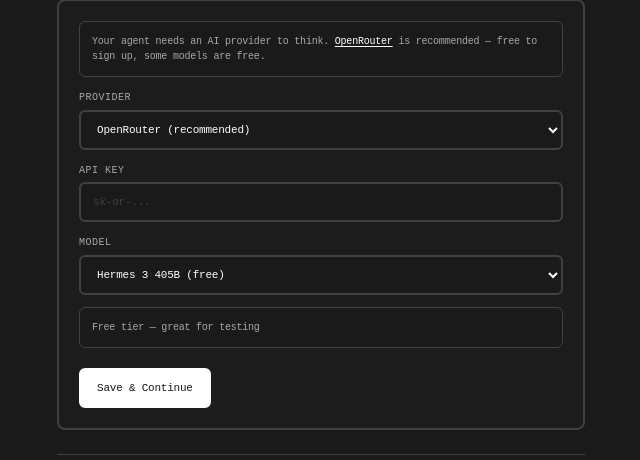
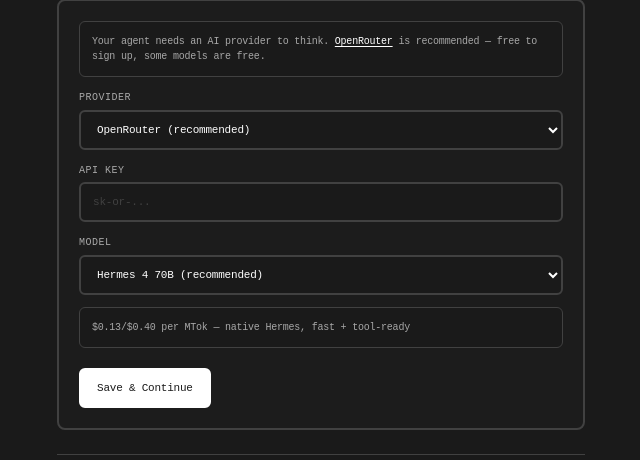
Before and after one commit to 0xmonas/booa-hermes-template, a Python web app: template templates/wizard/step3_provider.html in a window 1280 px wide. Shown: the part 169-629 px from the top of the page, without its empty margins (319-959 px from the left). Run offline with Jinja, Linux system fonts and the light colour scheme; the template is opened without the code that fills it, so the values that code supplies are empty; some web fonts are replaced.

Commit message:
Fix tool-use 404 and align providers with Hermes runtime
Users hit "No endpoints found that support tool use" on OpenRouter
because default models (Hermes 3 :free, GPT-4o, etc.) had no
tool-capable endpoints. Replace the catalog with models verified to
support tool calling, and make Hermes 4 70B the default.

Remove `openai` and `nous` from the provider dropdown — Hermes has no
`openai` provider ID (GPT is reached via OpenRouter or Codex OAuth),
and Nous Portal requires OAuth, not an API key. OpenAI models remain
accessible via OpenRouter.

Fix writer.py env var mapping: `deepseek` now writes DEEPSEEK_API_KEY
(was silently falling through to OPENAI_API_KEY), and `custom` gets
its own branch.

```diff
--- a/booa/writer.py
+++ b/booa/writer.py
@@ -164,7 +164,9 @@ def write_config(hermes_home: str, provider: str, api_key: str, model: str,
         env_lines.append(f"OPENROUTER_API_KEY={api_key}")
     elif provider == "anthropic":
         env_lines.append(f"ANTHROPIC_API_KEY={api_key}")
-    elif provider == "openai":
+    elif provider == "deepseek":
+        env_lines.append(f"DEEPSEEK_API_KEY={api_key}")
+    elif provider == "custom":
         env_lines.append(f"OPENAI_API_KEY={api_key}")
     else:
         env_lines.append(f"OPENAI_API_KEY={api_key}")
--- a/server.py
+++ b/server.py
@@ -207,7 +207,7 @@ async def wizard_step3(request: Request):
 
     wizard_data["provider"] = form.get("provider", "openrouter")
     wizard_data["api_key"] = form.get("api_key", "")
-    wizard_data["model"] = form.get("model", "nousresearch/hermes-3-llama-3.1-405b")
+    wizard_data["model"] = form.get("model", "nousresearch/hermes-4-70b")
 
     return RedirectResponse("/wizard?step=4", status_code=303)
 
--- a/templates/wizard/step3_provider.html
+++ b/templates/wizard/step3_provider.html
@@ -22,8 +22,6 @@
       <select name="provider" id="provider" onchange="updateModels()">
         <option value="openrouter" selected>OpenRouter (recommended)</option>
         <option value="anthropic">Anthropic (Claude)</option>
-        <option value="openai">OpenAI</option>
-        <option value="nous">Nous Portal</option>
         <option value="deepseek">DeepSeek</option>
         <option value="custom">Custom endpoint</option>
       </select>
@@ -46,32 +44,29 @@
 <script>
 const models = {
   openrouter: [
-    { value: "nousresearch/hermes-3-llama-3.1-405b:free", label: "Hermes 3 405B (free)", info: "Free tier — great for testing" },
-    { value: "google/gemma-3-1b-it:free", label: "Gemma 3 1B (free)", info: "Free tier — lightweight" },
-    { value: "anthropic/claude-sonnet-4-6", label: "Claude Sonnet 4.6", info: "$3/$15 per MTok — fast + intelligent" },
-    { value: "anthropic/claude-opus-4-6", label: "Claude Opus 4.6", info: "$5/$25 per MTok — most intelligent" },
-    { value: "anthropic/claude-haiku-4-5-20251001", label: "Claude Haiku 4.5", info: "$1/$5 per MTok — fastest" },
+    { value: "nousresearch/hermes-4-70b", label: "Hermes 4 70B (recommended)", info: "$0.13/$0.40 per MTok — native Hermes, fast + tool-ready" },
+    { value: "nousresearch/hermes-4-405b", label: "Hermes 4 405B", info: "$1/$3 per MTok — native Hermes flagship" },
+    { value: "nousresearch/hermes-2-pro-llama-3-8b", label: "Hermes 2 Pro 8B", info: "$0.14/$0.14 per MTok — Hermes 2, tool-call specialist" },
+    { value: "openai/gpt-oss-120b:free", label: "GPT-OSS 120B (free)", info: "Free — open-weight OpenAI model with native tool use" },
+    { value: "anthropic/claude-haiku-4-5-20251001", label: "Claude Haiku 4.5", info: "$1/$5 per MTok — fast + reliable" },
+    { value: "anthropic/claude-sonnet-4-6", label: "Claude Sonnet 4.6", info: "$3/$15 per MTok — fast + smart" },
+    { value: "anthropic/claude-opus-4-6", label: "Claude Opus 4.6", info: "$5/$25 per MTok — intelligent, 1M context" },
+    { value: "anthropic/claude-opus-4-7", label: "Claude Opus 4.7", info: "$5/$25 per MTok — most intelligent" },
+    { value: "openai/gpt-4o-mini", label: "GPT-4o Mini", info: "$0.15/$0.60 per MTok — budget" },
     { value: "openai/gpt-4o", label: "GPT-4o", info: "$2.50/$10 per MTok" },
-    { value: "google/gemini-2.5-flash-preview", label: "Gemini 2.5 Flash", info: "Fast + affordable" },
-    { value: "deepseek/deepseek-chat-v3-0324", label: "DeepSeek V3", info: "$0.27/$1.10 per MTok — budget" },
+    { value: "openai/gpt-5.4-mini", label: "GPT-5.4 Mini", info: "$0.75/$4.50 per MTok — fast OpenAI" },
+    { value: "openai/gpt-5.4", label: "GPT-5.4", info: "$2.50/$15 per MTok — top OpenAI" },
+    { value: "openai/o4-mini", label: "o4 Mini", info: "Fast reasoning model" },
+    { value: "deepseek/deepseek-v3.2", label: "DeepSeek V3.2", info: "$0.26/$0.38 per MTok — budget with tool use" },
   ],
   anthropic: [
-    { value: "claude-opus-4-6", label: "Claude Opus 4.6", info: "$5/$25 per MTok — most intelligent, 1M context" },
+    { value: "claude-opus-4-7", label: "Claude Opus 4.7", info: "$5/$25 per MTok — most capable, 1M context" },
+    { value: "claude-opus-4-6", label: "Claude Opus 4.6", info: "$5/$25 per MTok — intelligent, 1M context" },
     { value: "claude-sonnet-4-6", label: "Claude Sonnet 4.6", info: "$3/$15 per MTok — fast + intelligent, 1M context" },
     { value: "claude-haiku-4-5-20251001", label: "Claude Haiku 4.5", info: "$1/$5 per MTok — fastest, 200k context" },
   ],
-  openai: [
-    { value: "gpt-4o", label: "GPT-4o", info: "$2.50/$10 per MTok" },
-    { value: "gpt-4o-mini", label: "GPT-4o Mini", info: "$0.15/$0.60 per MTok — budget" },
-    { value: "o3", label: "o3", info: "Reasoning model" },
-    { value: "o4-mini", label: "o4 Mini", info: "Fast reasoning model" },
-  ],
-  nous: [
-    { value: "nousresearch/hermes-3-llama-3.1-405b", label: "Hermes 3 405B", info: "Native Hermes model" },
-    { value: "nousresearch/hermes-3-llama-3.1-70b", label: "Hermes 3 70B", info: "Smaller + faster" },
-  ],
   deepseek: [
-    { value: "deepseek-chat", label: "DeepSeek Chat V3", info: "$0.27/$1.10 per MTok" },
+    { value: "deepseek-chat", label: "DeepSeek V3.2 (chat alias)", info: "$0.26/$0.38 per MTok — latest V3.2 with tool use" },
     { value: "deepseek-reasoner", label: "DeepSeek Reasoner", info: "Reasoning model" },
   ],
   custom: [
```
